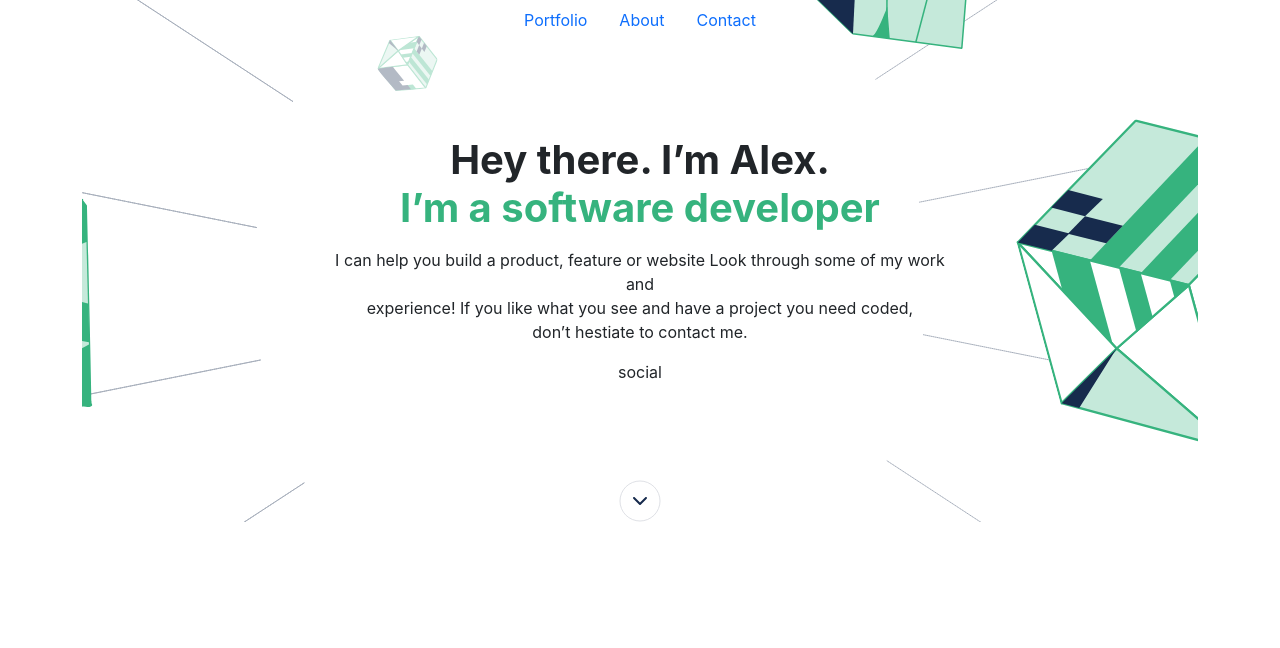
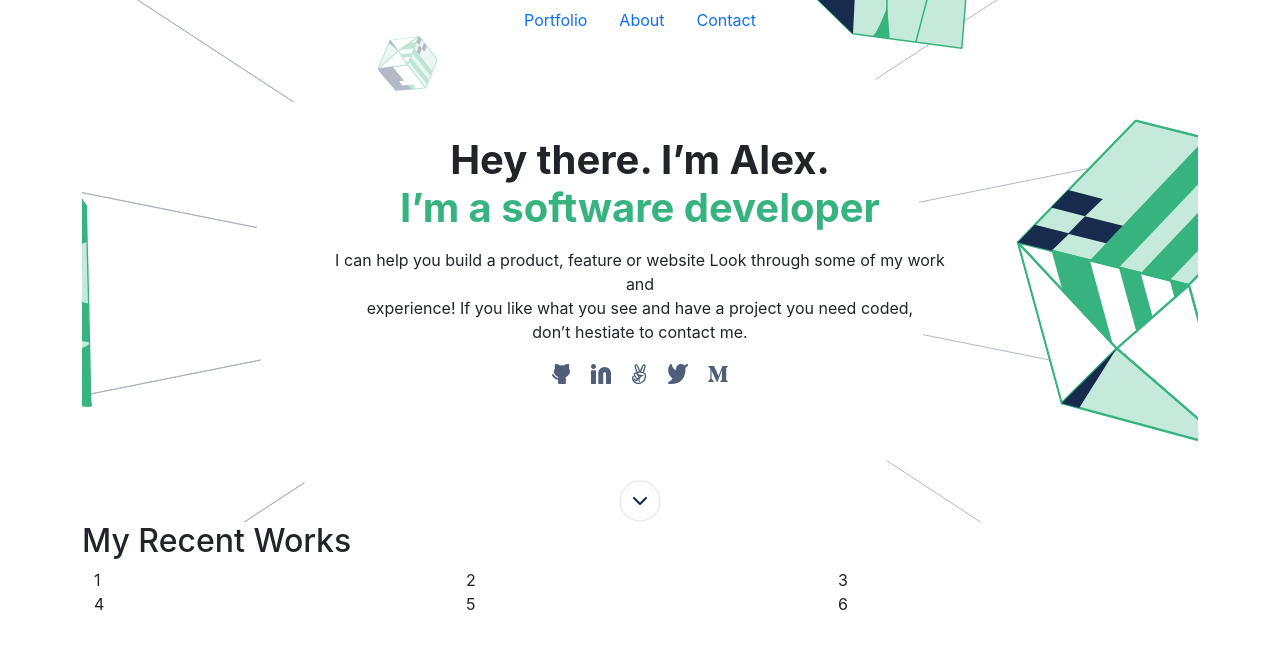
Before and after one commit to udev-21/bootstrap-portfolio, a plain HTML site: page index.html in a window 1280 px wide. Drawn offline with nearby package versions, Linux system fonts and the light colour scheme; a web font is replaced by a local one.

Commit message:
Add My works section and social-media icons

```diff
--- a/index.html
+++ b/index.html
@@ -14,7 +14,7 @@
 </head>
 <body>
   <div class="container">
-    <div class="wrapper">
+    <section class="headline">
       <ul class="nav justify-content-center">
         <li class="nav-item">
           <a class="nav-link active" aria-current="page" href="#">Portfolio</a>
@@ -41,7 +41,11 @@
         </div>
         <div class="row">
           <div class="col">
-            social
+            <img class="mx-2" src="images/github-icon.svg" alt="github">
+            <img class="mx-2" src="images/linkedin-icon.svg" alt="linkedin">
+            <img class="mx-2" src="images/angellist-icon.svg" alt="angellist">
+            <img class="mx-2" src="images/twitter-icon.svg" alt="twitter">
+            <img class="mx-2" src="images/medium-icon.svg" alt="medium">
           </div>
         </div>
         <div class="row mt-5 pt-5">
@@ -49,9 +53,22 @@
             <img src="images/arrow-down.svg" alt="arrow-down-icom">
           </div>
         </div>
+      </div>
+    </section>
+    <section class="recent-works" >
+      <h2>My Recent Works</h2>
+      <div class="container">
+        <div class="row row-cols-3  justify-content-center">
+          <div class="col">1</div>
+          <div class="col">2</div>
+          <div class="col">3</div>
+          <div class="col">4</div>
+          <div class="col">5</div>
+          <div class="col">6</div>
+        </div>
+      </div>
+    </section>
 
-      </div>
-    </div>
   </div>
 
   <script src="https://cdn.jsdelivr.net/npm/bootstrap@5.0.2/dist/js/bootstrap.bundle.min.js"
--- a/style.css
+++ b/style.css
@@ -1,6 +1,6 @@
 :root{
-    --black: #172b4d;
-    --green: #36b37e;
+  --black: #172b4d;
+  --green: #36b37e;
 }
 
 body {
@@ -9,9 +9,9 @@ body {
 }
 
 .color-green {
-    color: var(--green);
+  color: var(--green);
 }
 
-.wrapper {
-    background: url("images/background.svg") no-repeat center center;
+.headline {
+  background: url("images/background.svg") no-repeat center center;
 }
```
Also changed, not shown: images/angellist-icon.svg (added), images/github-icon.svg (added), images/linkedin-icon.svg (added), images/medium-icon.svg (added), images/twitter-icon.svg (added).
